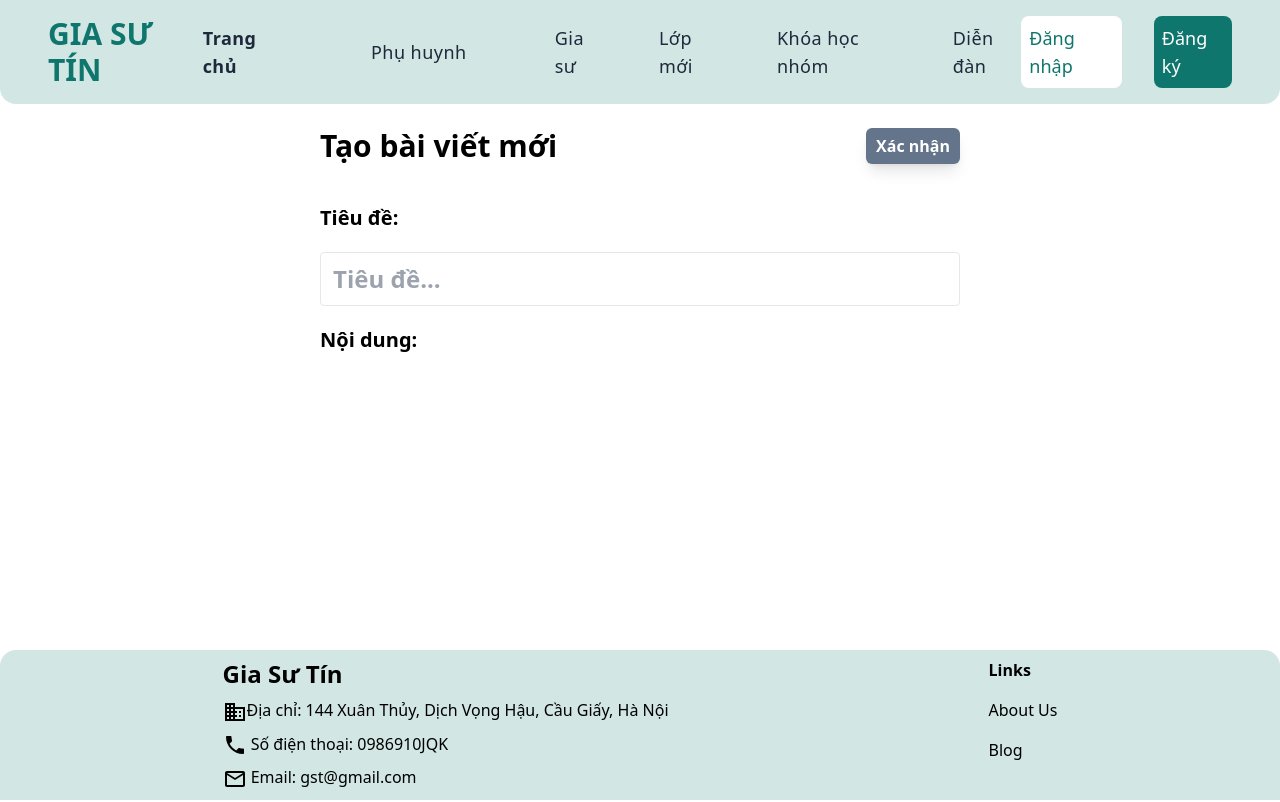
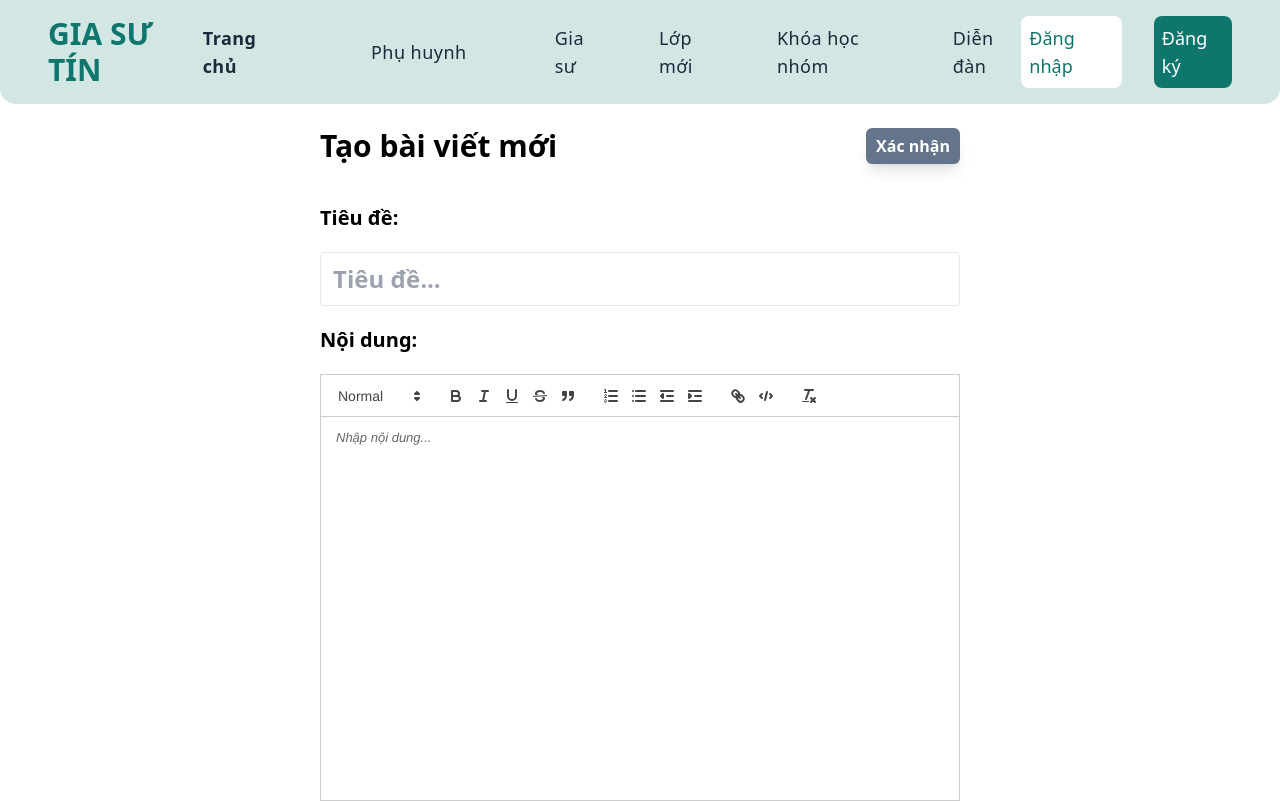
Before and after one commit to quanlhn/giasu-frontend, a Next.js app: page /forum/new_post in a window 1280 px wide. Shown: the top 802 px of the page. Built offline with nearby package versions, Linux system fonts and the light colour scheme.

Commit message:
fix deploy error: document is not defined -v2

```diff
--- a/src/app/class/page.tsx
+++ b/src/app/class/page.tsx
@@ -343,7 +343,7 @@ const Class: NextPage<{
                             <Grid
                                 container
                                 spacing={3}
-                                className="mt-10 items-center bg-slate-100 rounded-md px-5 py-2 drop-shadow"
+                                className="items-center mt-10 bg-slate-100 rounded-md px-5 py-2 drop-shadow"
                                 key={index}
                             >
                                 <Grid xs={6}>
--- a/src/app/components/TextEditor.tsx
+++ b/src/app/components/TextEditor.tsx
@@ -41,7 +41,7 @@ const modules = {
     onChange: OnChangeHandler;
   };
 
-  export const TextEditor: React.FC<Props> = ({ value, onChange, placeholder }) => {
+const TextEditor: React.FC<Props> = ({ value, onChange, placeholder }) => {
     return (
       <>
         <ReactQuill
--- a/src/app/forum/new_post/page.tsx
+++ b/src/app/forum/new_post/page.tsx
@@ -11,7 +11,7 @@ import "react-quill/dist/quill.snow.css";
 import Modal from '@mui/material/Modal';
 import Button from '@mui/material/Button';
 import { API_PATH } from "@/app/CustomInterface";
-import { TextEditor } from "@/app/components/TextEditor";
+
 
 const NewPost = () => {
     const user = useContext(UserContext)
@@ -64,9 +64,64 @@ const NewPost = () => {
                 placeholder="Tiêu đề..."
                 />
             <div className=" mb-5 text-xl font-semibold">Nội dung: </div>
-            {/* <TextEditor value={contentValue} placeholder={'Nhập nội dung...'} onChange={(value) => handleContentChange(value)} /> */}
+            <TextEditor value={contentValue} placeholder={'Nhập nội dung...'} onChange={(value) => handleContentChange(value)} />
         </div>
     )
 }
 
+const modules = {
+    toolbar: [
+      [{ header: [1, 2, false] }],
+      ["bold", "italic", "underline", "strike", "blockquote"],
+      [
+        { list: "ordered" },
+        { list: "bullet" },
+        { indent: "-1" },
+        { indent: "+1" },
+      ],
+      ["link", "code"],
+      ["clean"],
+    ],
+  };
+
+const formats = [
+    "header",
+    "bold",
+    "italic",
+    "underline",
+    "strike",
+    "blockquote",
+    "list",
+    "bullet",
+    "indent",
+    "link",
+    "code",
+];
+
+interface OnChangeHandler {
+    (e: any): void;
+}
+
+type Props = {
+    value: string;
+    placeholder: string;
+    onChange: OnChangeHandler;
+};
+
+const TextEditor: React.FC<Props> = ({ value, onChange, placeholder }) => {
+    return (
+      <>
+        <ReactQuill
+          theme="snow"
+          value={value || ""}
+          modules={modules}
+          formats={formats}
+          onChange={onChange}
+          placeholder={placeholder}
+          className="h-96 bg-white"
+        />
+      </>
+    );
+};
+
 export default NewPost
```
